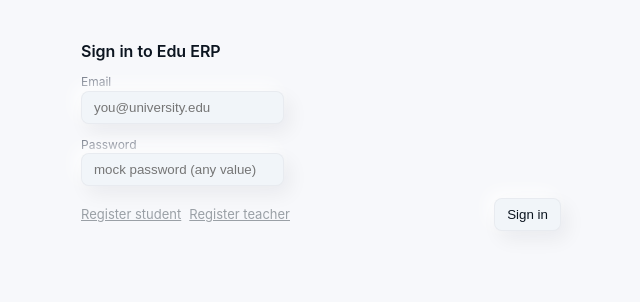
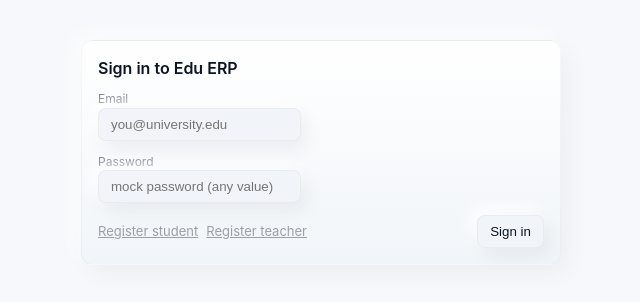
Before and after one commit to Eplimexal/edu-erp, a React (Vite) app: page /login in a window 1280 px wide. Shown: the top 302 px of the page, without its empty margins (319-959 px from the left). Built offline with nearby package versions, Linux system fonts and the light colour scheme.

Commit message:
fix(css): replace invalid composes property with inline duo-card styles

```diff
--- a/src/styles/app.css
+++ b/src/styles/app.css
@@ -42,8 +42,20 @@
 .content { padding: 6px 0; }
 
 /* cards and forms */
-.card { composes: duo-card; /* uses class from theme.css */ }
-.card .h2 { margin-bottom:6px; }
+/* cards and forms */
+.card {
+  background: linear-gradient(180deg, var(--surface), var(--surface-2));
+  border-radius: var(--radius-md);
+  padding: 16px;
+  box-shadow:
+    8px 10px 22px rgba(12,20,31,0.04),
+    -8px -8px 20px rgba(255,255,255,0.6);
+  border: 1px solid rgba(12,20,31,0.03);
+}
+.card .h2 {
+  margin-bottom: 6px;
+}
+
 
 .input {
   background: var(--surface-2);
```
